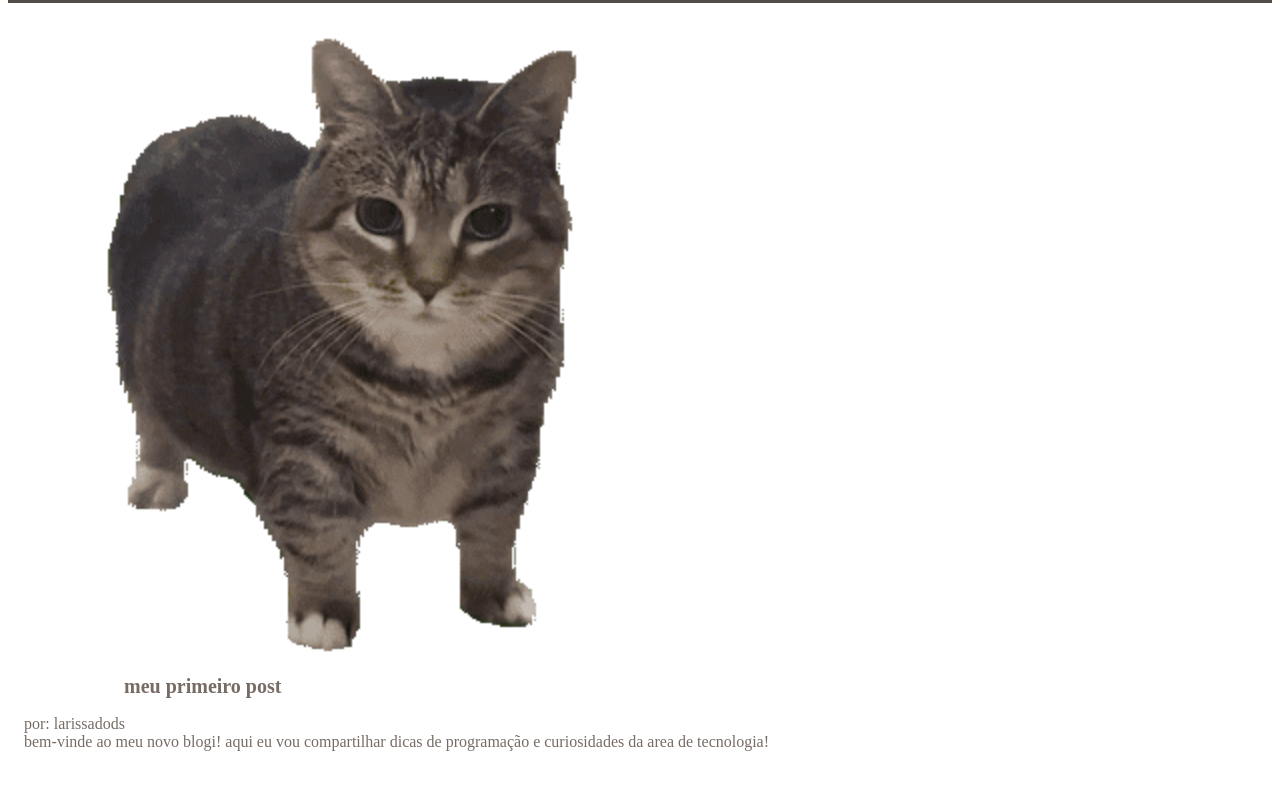
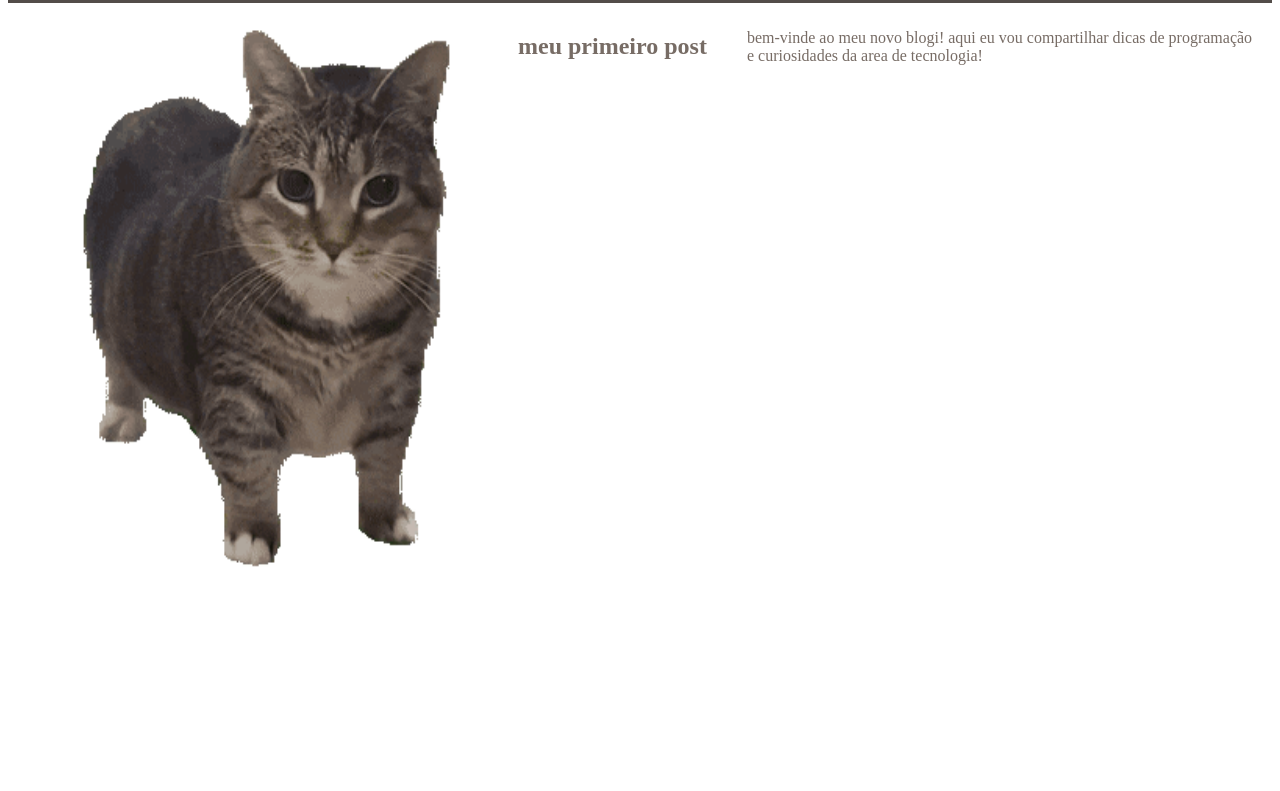
Before and after one commit to Larissadods/pensamento.html, a plain HTML site: page index.html in a window 1280 px wide. Shown: the part 161-952 px from the top of the page. After the commit the page ends 800 px from the top, so only its background shows below. Drawn offline with Linux system fonts and the light colour scheme.

Commit message:
Add files via upload

```diff
--- a/index.html
+++ b/index.html
@@ -9,14 +9,14 @@
 <body>
 
     <header>
-        <h1> #meuo blogiii </h1>
+        <h1> #meuo BLOGII </h1>
         <p> vou compartilhar conhecimento sobre tecnologia e programação </p>
     </header>
 
     <main>
         <img src="oia-uia.png">
-        <h2 class="h2"> meu primeiro post </h2>
-        <p class="p"> por: larissadods <br> bem-vinde ao meu novo blogi! aqui eu vou compartilhar dicas de programação e curiosidades da area de tecnologia!</p>
+        <h2> meu primeiro post </h2>
+        <p> bem-vinde ao meu novo blogi! aqui eu vou compartilhar dicas de programação e curiosidades da area de tecnologia!</p>
     </main>
 
 </body>
--- a/style.css
+++ b/style.css
@@ -8,18 +8,22 @@ header {
 }
 
 main {
-    display: block;
+    display: flex;
     color: rgb(119, 108, 101);
-    margin-left: 0 auto;
-    padding: 16px;
+
+    padding: 10px;
 }
 
 main img {
-    display: flex;
-    height: 80vh;
+
+    width: 500px;
+    height: 70vh;
 }
 
-.h2 {
-    font-size: 20px;
-    margin-left: 100px;
+main h2{
+    width: 20%;
 }
+
+main p {
+    width: 45%;
+}
```
